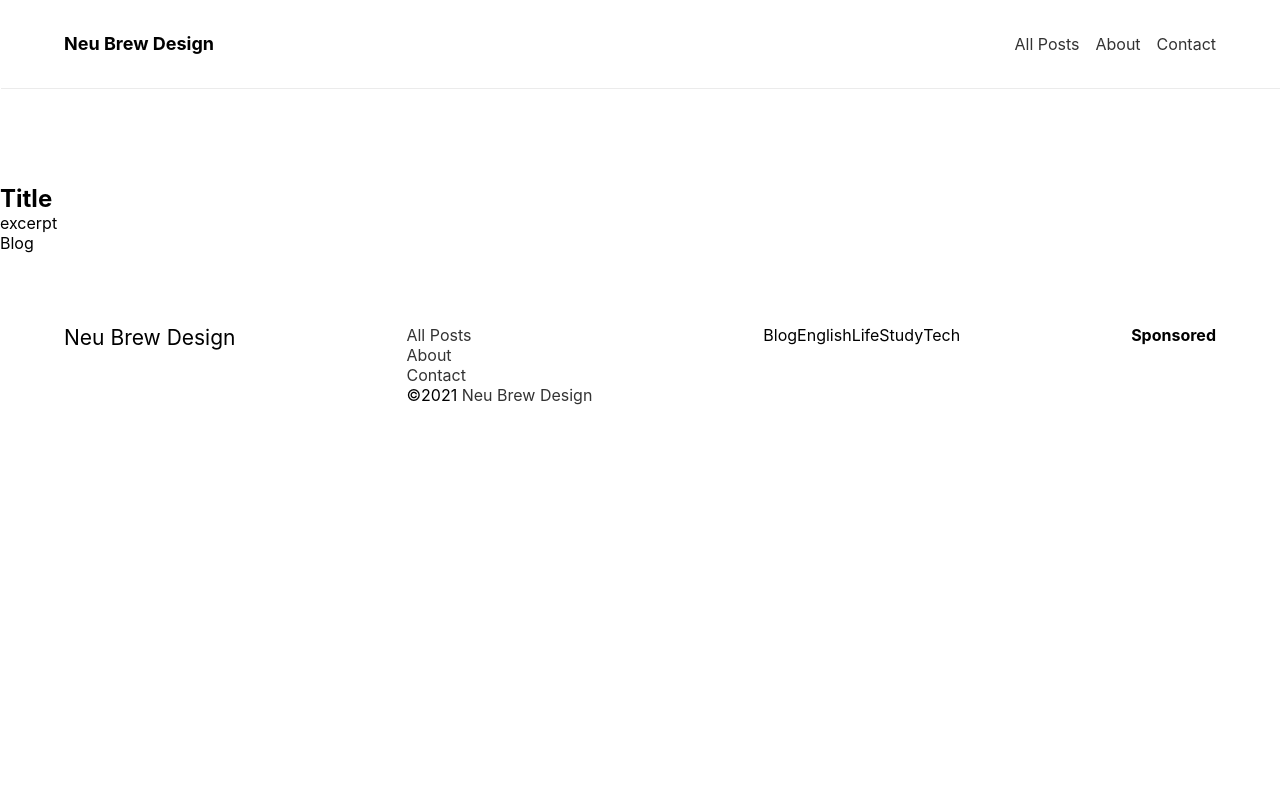
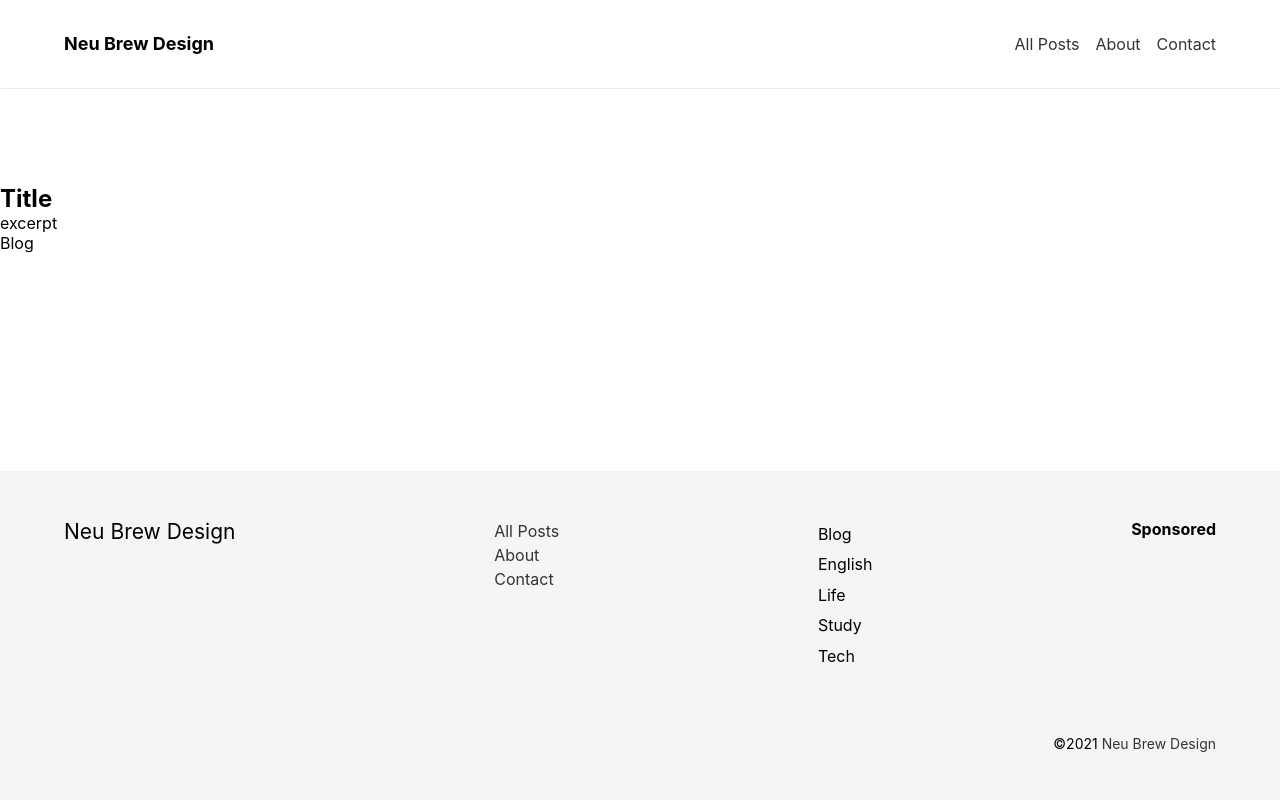
Before and after one commit to thisisassy/NeuBrewDesign, a Gatsby site: page / in a window 1280 px wide. Built offline with nearby package versions, Linux system fonts and the light colour scheme; Gatsby itself is replaced by a stand-in of ours.

Commit message:
コンポーネントを整理

```diff
--- a/src/components/Footer/footer.js
+++ b/src/components/Footer/footer.js
@@ -1,19 +1,18 @@
 import React from "react"
 import { Link, useStaticQuery, graphql } from "gatsby"
-import "../Footer/index.module.scss"
+import * as styles from "../Footer/index.module.scss"
 
 const Footer = () => {
   return (
     <footer>
-      <div className={`footer__inner`}>
+      <div className={styles.footer__inner}>
         <h1>Neu Brew Design</h1>
-        <ul>
+        <ul className={styles.footer__nav}>
           <li><a href="/">All Posts</a></li>
           <li><Link to={`/`}>About</Link></li>
           <li><a href="/">Contact</a></li>
-          <li><p className={`copyright`}><span>&copy;{new Date().getFullYear()}</span>{` `}<Link to={`/`}>Neu Brew Design</Link></p></li>
         </ul>
-        <div>
+        <div className={styles.foot__category}>
           <li>Blog</li>
           <li>English</li>
           <li>Life</li>
@@ -24,6 +23,9 @@ const Footer = () => {
           <h3>Sponsored</h3>
         </div>
       </div>
+      <div className={styles.footer__outer}>
+        <p className={styles.copyright}><span>&copy;{new Date().getFullYear()}</span>{` `}<Link to={`/`}>Neu Brew Design</Link></p>
+      </div>
     </footer>
   )
 }
--- a/src/components/Footer/index.module.scss
+++ b/src/components/Footer/index.module.scss
@@ -4,17 +4,9 @@
 footer {
   margin: 72px 0 0;
   padding: 0 24px;
+  background: $light-white;
   @include mq(){
     padding: 0 64px;
-  }
-
-  div {
-    display: flex;
-    flex-direction: column;
-    @include mq(){
-      flex-direction: row;
-      justify-content: space-between;
-    }
   }
   h1,
   ul {
@@ -28,3 +20,33 @@ footer {
     font-size: $spacing-2;
   }
 }
+.footer__inner {
+  display: flex;
+  flex-direction: column;
+  padding-top: $spacing-5;
+  @include mq(){
+    flex-direction: row;
+    justify-content: space-between;
+  }
+}
+.footer__nav {
+  li {
+    line-height: 1.5;
+  }
+}
+.foot__category {
+  li {
+    line-height: 1.9;
+  }
+}
+.footer__outer {
+  margin: $spacing-7 0 0;
+  padding-bottom: $spacing-5;
+  .copyright {
+    font-size: 14px;
+    text-align: center;
+    @include mq(){
+      text-align: end;
+    }
+  }
+}
--- a/src/components/Header/header.js
+++ b/src/components/Header/header.js
@@ -1,16 +1,16 @@
 import React from "react"
 import { Link, useStaticQuery, graphql } from "gatsby"
-import "../Header/index.module.scss"
+import * as styles from "../Header/index.module.scss"
 
 const Header = () => {
   return (
     <header>
-      <div className={`header__inner`}>
-        <h1 className={`header__logo`}>Neu Brew Design</h1>
+      <div className={styles.header__inner}>
+        <h1 className={styles.header__logo}>Neu Brew Design</h1>
         <ul>
-          <li className={`nav__item`}><Link href="/">All Posts</Link></li>
-          <li className={`nav__item`}><Link to={`/`}>About</Link></li>
-          <li className={`nav__item`}><Link href="/">Contact</Link></li>
+          <li className={styles.nav__item}><Link href="/">All Posts</Link></li>
+          <li className={styles.nav__item}><Link to={`/`}>About</Link></li>
+          <li className={styles.nav__item}><Link href="/">Contact</Link></li>
         </ul>
       </div>
     </header>
--- a/src/components/Header/index.module.scss
+++ b/src/components/Header/index.module.scss
@@ -2,6 +2,7 @@
 @import '../../styles/variables.scss';
 
 header {
+  width: 100%;
   margin: 0 auto 56px;
   padding: 0 24px;
   box-shadow: 1px 1px 0 rgb(0 0 0 / 8%);
--- a/src/components/index.scss
+++ b/src/components/index.scss
@@ -1,4 +1,5 @@
 @charset 'utf-8';
 
+@import "../styles/global.scss";
 @import "../components/Header/index.module.scss";
 @import "../components/Footer/index.module.scss";
--- a/src/components/layout.js
+++ b/src/components/layout.js
@@ -3,9 +3,9 @@ import Header from "./Header/header"
 import Footer from "./Footer/footer"
 
 export default ({ children }) => (
-  <>
+  <div className={`wrapper`}>
     <Header />
     <main>{children}</main>
     <Footer />
-  </>
+  </div>
 )
--- a/src/pages/index.js
+++ b/src/pages/index.js
@@ -1,12 +1,12 @@
 import React from "react"
 import { Link } from "gatsby"
 import Layout from "../components/layout"
-import "../styles/global.scss"
+import "../components/index.scss"
 
 
 const IndexPage = () => {
   return (
-    <Layout className={`contents`}>
+    <Layout>
       <section className={`NewestEntry`}>
         <article>
           <figure></figure>
--- a/src/styles/global.scss
+++ b/src/styles/global.scss
@@ -10,8 +10,6 @@ body {
   margin: 0;
   padding: 0;
   font-family: -apple-system, BlinkMacSystemFont, 'Segoe UI', Roboto, Oxygen, Ubuntu, Cantarell, 'Open Sans', 'Helvetica Neue','YuGothic', sans-serif;
-  display: flex;
-  flex-direction: column;
 }
 
 p,
@@ -46,3 +44,11 @@ a {
   color: $text;
   text-decoration: none;
 }
+main {
+  flex: 1;
+}
+.wrapper {
+  display: flex;
+  flex-direction: column;
+  min-height: 100vh;
+}
--- a/src/styles/variables.scss
+++ b/src/styles/variables.scss
@@ -5,7 +5,7 @@ $text: #333;
 $dull-gray: #606060;
 $gray: #666;
 $light-gray: #DDD;
-$light-wahite: #F5F5F5;
+$light-white: #F5F5F5;
 $blue: #0068B7;
 $light-blue: #A0D8EF;
 
```
